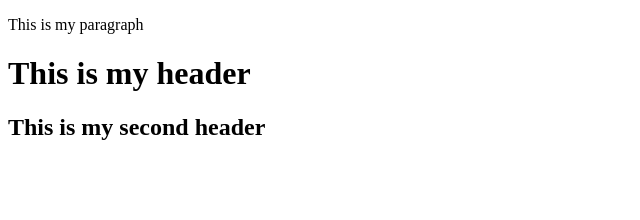
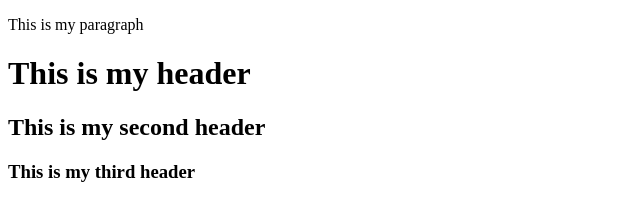
Before and after one commit to AbhinavPelapudi/git-test, a website: page index.html in a window 1280 px wide. Shown: the whole page, without its empty margins (0-640 px from the left). Drawn offline with Linux system fonts and the light colour scheme.

Commit message:
fourth commit

```diff
--- a/index.html
+++ b/index.html
@@ -7,5 +7,6 @@
 		<p>This is my paragraph</p>
 		<h1>This is my header</h1>
 		<h2>This is my second header</h2>
+		<h3>This is my third header</h3>
 </body>
 </html>
```
Also changed, not shown: package.json (added, +24 -0 lines), 1 other file.
